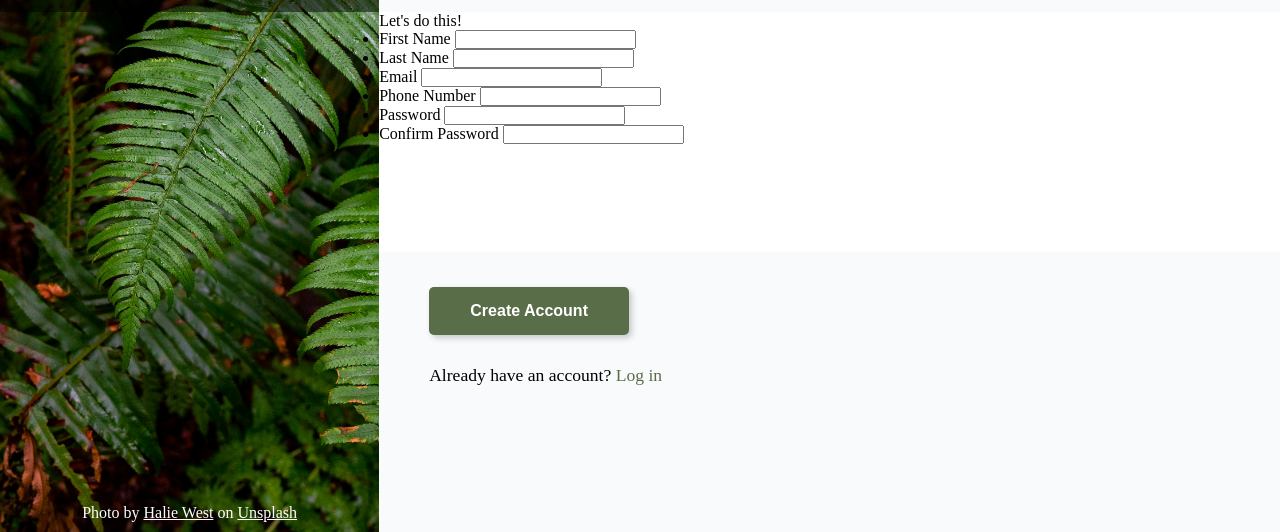
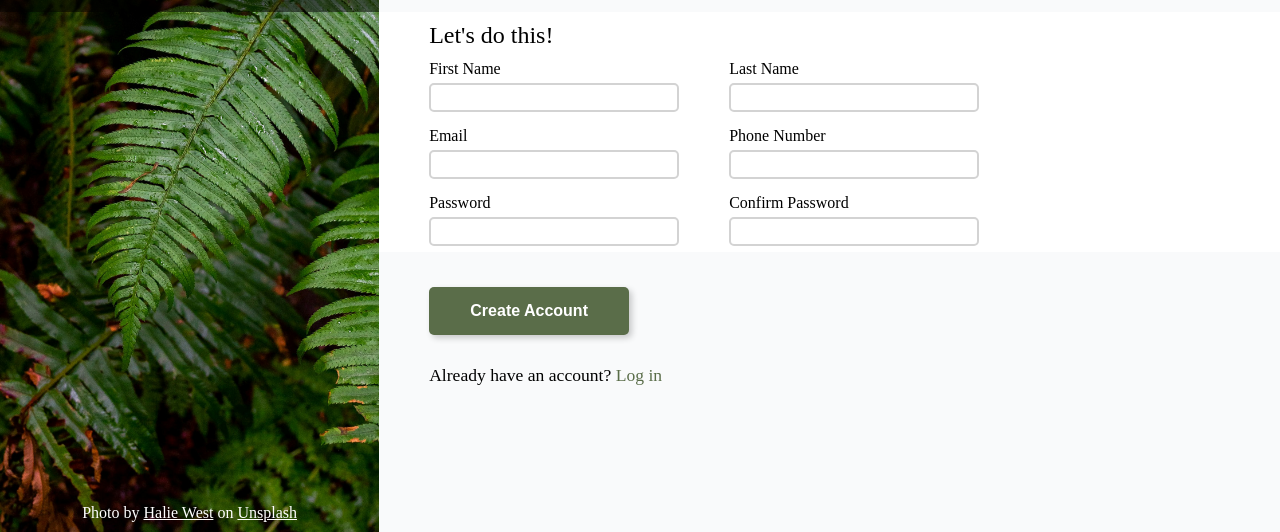
Before and after one commit to Himumi/sign-up-form, a plain HTML site: page index.html in a window 1280 px wide. Shown: the part 268-800 px from the top of the page. Drawn offline with Linux system fonts and the light colour scheme.

Commit message:
style: sytle form like reference

```diff
--- a/index.html
+++ b/index.html
@@ -49,6 +49,7 @@
           <li>
             <label for="password">Password</label>
             <input type="password" id="password" name="password">
+            <label for="password" class="wrong-password-msg">* Password do not match</label>
           </li>
           <li>
             <label for="confirm-password">Confirm Password</label>
--- a/styles.css
+++ b/styles.css
@@ -96,7 +96,63 @@ header .right-header {
 
 .right-header form {
   height: 30%;
+  padding-left: 50px;
+
   background-color: white;
+
+  display: flex;
+  flex-direction: column;
+  justify-content: center;
+}
+
+.right-header form p {
+  font-size: 1.5em;
+
+  padding-top: 10px;
+  height: 20%;
+}
+
+.right-header form ul {
+  list-style: none;
+
+  height: 80%;
+  width: 600px;
+
+  display: flex;
+  flex-wrap: wrap;
+}
+
+form ul li {
+  margin: 0 50px 15px 0;
+}
+
+form ul li label {
+  display: block;
+
+  margin-bottom: 5px;
+}
+
+form ul li input {
+  width: 250px;
+  padding: 5px 2px;
+
+  border-radius: 5px;
+  border: 2px solid lightgray;
+  outline: 0;
+}
+
+ul li input[type="password"] + label {
+  color: #C8524A;
+  opacity: 0;
+  font-size: 0.8em;
+}
+
+form ul li input:focus {
+  border-color: #2457D8;
+}
+
+form ul li input:invalid {
+  border-color: #C8524A;
 }
 
 .right-header button {
```
